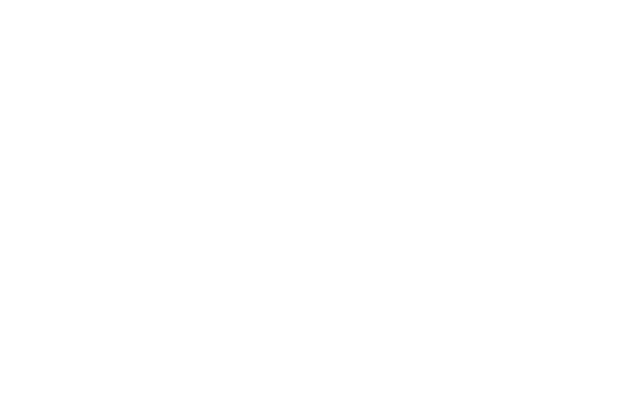
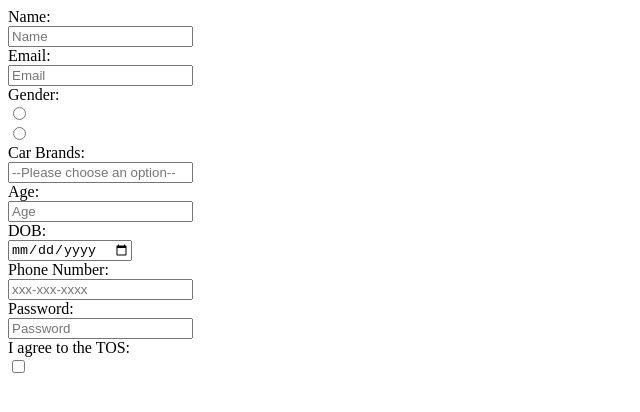
Before and after one commit to acciojob/signup-form-car-rajeshchau, a website: page main.html in a window 1280 px wide. Shown: the whole page, without its empty margins (0-640 px from the left). Drawn offline with Linux system fonts and the light colour scheme.

Commit message:
created a submission

```diff
--- a/main.html
+++ b/main.html
@@ -7,6 +7,28 @@
 </head>
 
 <body>
+	<form method="post">
+		<label for="name">Name:</label><br>
+		<input type="text"ext" id="name" placeholder="Name" required><br>
+		<label for="email">Email:</label><br>
+		<input type="email" id="email" placeholder="Email" required><br>
+		<label for="gender">Gender:</label><br>
+		<input type="radio" id="gender_m" name="gender"  required><br>
+		<input type="radio" id="gender_f" name="gender" required><br>
+		<label for="cars">Car Brands:</label><br>
+		<input type="select" id="cars" placeholder="--Please choose an option--" required><br>
+		<label for="age">Age:</label><br>
+		<input type="number" id="age" placeholder="Age" required><br>
+		<label for="dob">DOB:</label><br>
+		<input type="date" id="dob" required><br>
+		<label for="tel">Phone Number:</label><br>
+		<input type="tel" id="tel" placeholder="xxx-xxx-xxxx" ><br>
+		<label for="password">Password:</label><br>
+		<input type="password" id="password" placeholder="Password" required><br>
+		<label for="tos">I agree to the TOS:</label><br>
+		<input type="checkbox" id="tos"  required><br>
+
+	</form>
 	<!-- the entire body must be written by student -->
     <script type="text/javascript" src="./script.js">
 </script>
```
